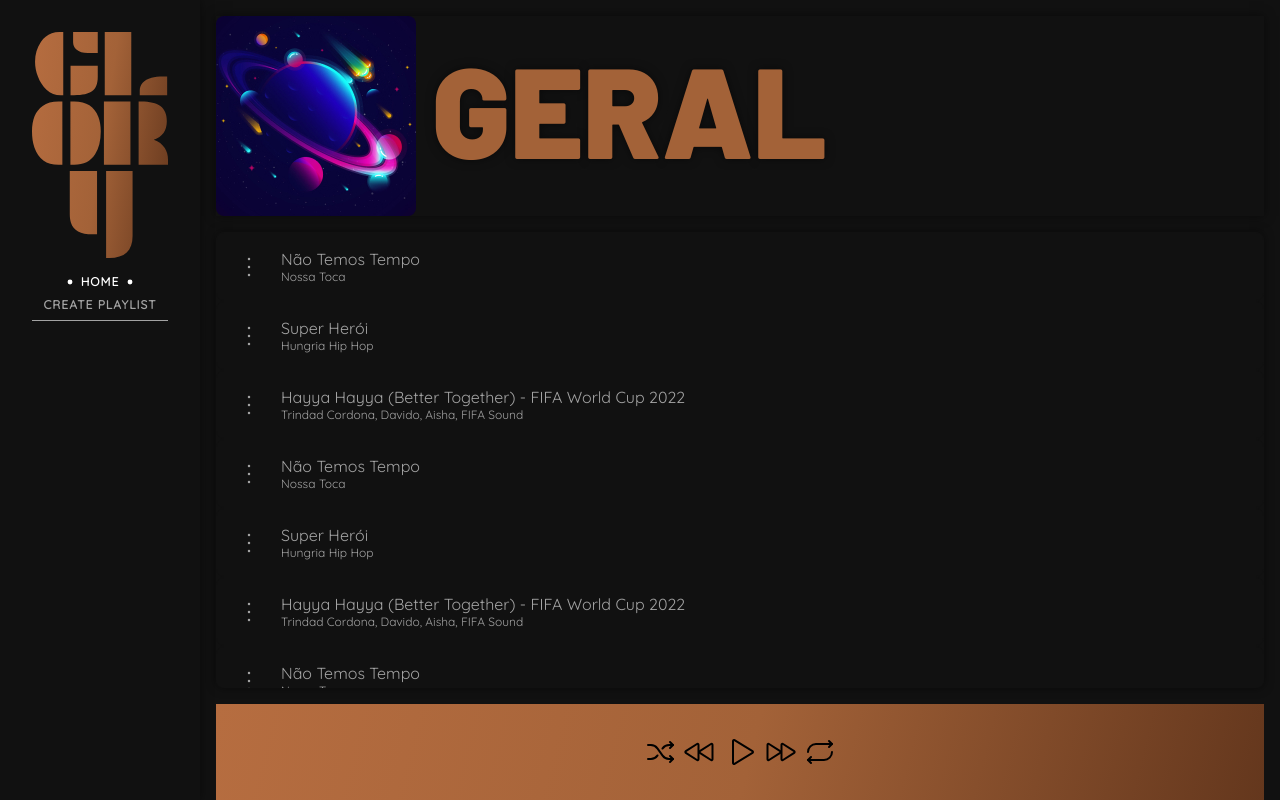
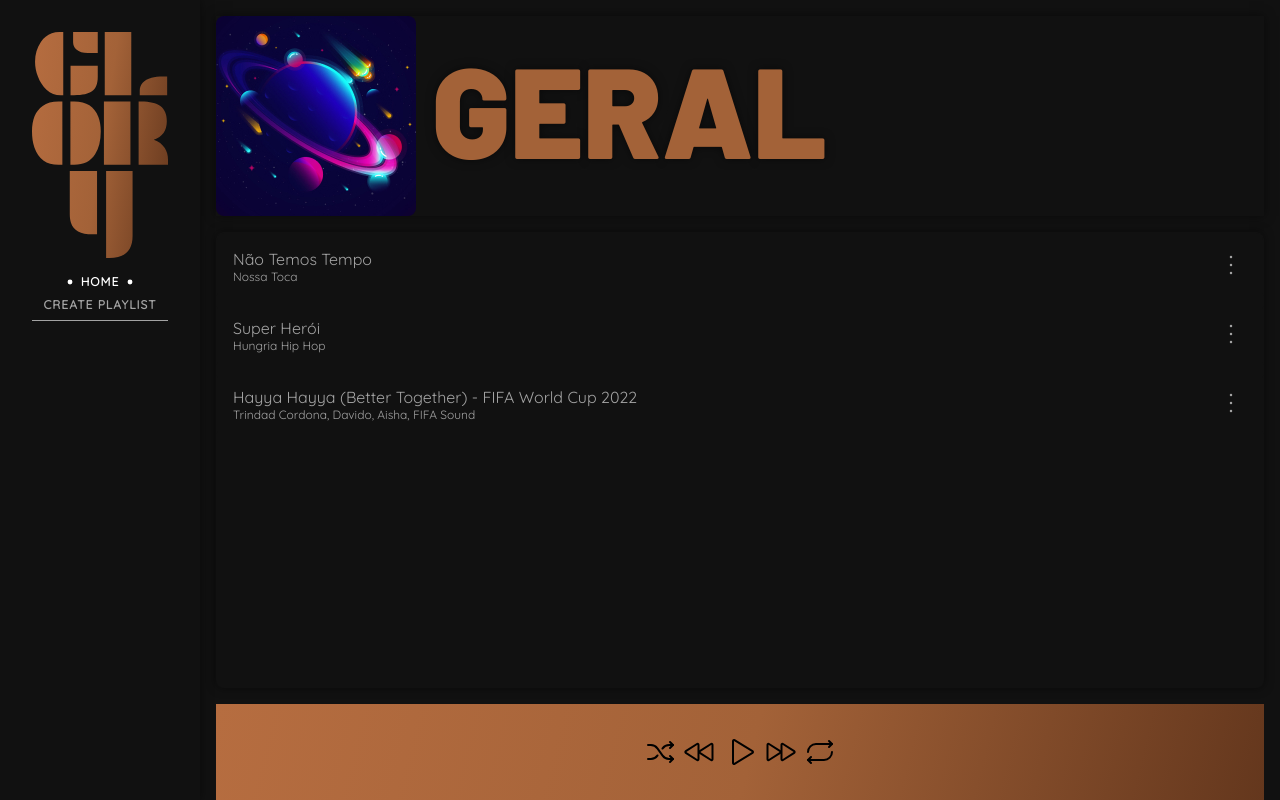
Before and after one commit to victormedeiros1/sound-glory, a React (Vite) app: page / in a window 1280 px wide. Built offline with nearby package versions, Linux system fonts and the light colour scheme.

Commit message:
feat: Dropdown song

```diff
--- a/package.json
+++ b/package.json
@@ -11,13 +11,15 @@
   "dependencies": {
     "@fontsource/barlow": "^4.5.9",
     "@fontsource/quicksand": "^4.5.11",
+    "@radix-ui/colors": "^0.1.8",
+    "@radix-ui/react-dropdown-menu": "^2.0.1",
+    "@radix-ui/react-popover": "^1.0.2",
     "@reduxjs/toolkit": "^1.9.0",
     "@types/react-redux": "^7.1.24",
     "phosphor-react": "^1.4.1",
     "react": "^18.2.0",
     "react-dom": "^18.2.0",
     "react-redux": "^8.0.5",
-    "reduxsauce": "^1.2.1",
     "styled-components": "^5.3.6",
     "uuid": "^9.0.0"
   },
--- a/src/assets/css/global.css
+++ b/src/assets/css/global.css
@@ -6,6 +6,8 @@
 
 button {
   cursor: pointer;
+  background: none;
+  border: none;
 }
 
 body {
--- /dev/null
+++ b/src/components/Dropdown/index.tsx
@@ -0,0 +1,52 @@
+import * as DropdownMenu from "@radix-ui/react-dropdown-menu";
+import { CaretRight, DotsThreeVertical } from "phosphor-react";
+import "./styles.css";
+import { Playlist } from "../../store/types/playlist";
+
+export interface Props {
+  playlists: Playlist[];
+}
+
+const Dropdown: React.FC<Props> = ({ playlists }) => {
+  return (
+    <DropdownMenu.Root>
+      <DropdownMenu.Trigger asChild>
+        <button className="IconButton" aria-label="Customise options">
+          <DotsThreeVertical size={32} color="#a3a3a3" weight="light" />
+        </button>
+      </DropdownMenu.Trigger>
+
+      <DropdownMenu.Portal>
+        <DropdownMenu.Content className="dropdown-menu-content" sideOffset={5}>
+          <DropdownMenu.Sub>
+            <DropdownMenu.SubTrigger className="dropdown-menu-sub-trigger">
+              Adicionar à playlist
+              <div className="right-slot">
+                <CaretRight size={14} />
+              </div>
+            </DropdownMenu.SubTrigger>
+            <DropdownMenu.Portal>
+              <DropdownMenu.SubContent
+                className="dropdown-menu-sub-content"
+                sideOffset={8}
+                alignOffset={-8}
+              >
+                {playlists.map(({ id, name }) => (
+                  <DropdownMenu.Item className="dropdown-menu-item" key={id}>
+                    {name}
+                  </DropdownMenu.Item>
+                ))}
+              </DropdownMenu.SubContent>
+            </DropdownMenu.Portal>
+          </DropdownMenu.Sub>
+
+          <DropdownMenu.Separator className="dropdown-menu-separator" />
+
+          <DropdownMenu.Arrow className="dropdown-menu-arrow" />
+        </DropdownMenu.Content>
+      </DropdownMenu.Portal>
+    </DropdownMenu.Root>
+  );
+};
+
+export default Dropdown;
--- /dev/null
+++ b/src/components/Dropdown/styles.css
@@ -0,0 +1,205 @@
+.dropdown-menu-content,
+.dropdown-menu-sub-content {
+  background-color: var(--dark-3);
+  box-shadow: var(--shadow);
+}
+
+.dropdown-menu-content,
+.dropdown-menu-item {
+  font-size: var(--fs-14);
+  font-weight: 500;
+  color: var(--lightGray);
+  padding: var(--p-8);
+}
+
+.dropdown-menu-arrow {
+  fill: var(--dark-3);
+}
+
+.dropdown-menu-sub-trigger {
+  display: flex;
+}
+
+.right-slot {
+  display: flex;
+  justify-content: center;
+  align-items: center;
+  margin-left: var(--m-8);
+}
+
+/*
+@import "@radix-ui/colors/blackA.css";
+@import "@radix-ui/colors/mauve.css";
+@import "@radix-ui/colors/violet.css";
+
+button {
+  all: unset;
+}
+
+.DropdownMenuContent,
+.DropdownMenuSubContent {
+  min-width: 220px;
+  background-color: white;
+  border-radius: 6px;
+  padding: 5px;
+  box-shadow: 0px 10px 38px -10px rgba(22, 23, 24, 0.35),
+    0px 10px 20px -15px rgba(22, 23, 24, 0.2);
+  animation-duration: 400ms;
+  animation-timing-function: cubic-bezier(0.16, 1, 0.3, 1);
+  will-change: transform, opacity;
+}
+.DropdownMenuContent[data-side="top"],
+.DropdownMenuSubContent[data-side="top"] {
+  animation-name: slideDownAndFade;
+}
+.DropdownMenuContent[data-side="right"],
+.DropdownMenuSubContent[data-side="right"] {
+  animation-name: slideLeftAndFade;
+}
+.DropdownMenuContent[data-side="bottom"],
+.DropdownMenuSubContent[data-side="bottom"] {
+  animation-name: slideUpAndFade;
+}
+.DropdownMenuContent[data-side="left"],
+.DropdownMenuSubContent[data-side="left"] {
+  animation-name: slideRightAndFade;
+}
+
+.DropdownMenuItem,
+.DropdownMenuCheckboxItem,
+.DropdownMenuRadioItem,
+.DropdownMenuSubTrigger {
+  font-size: 13px;
+  line-height: 1;
+  color: var(--violet11);
+  border-radius: 3px;
+  display: flex;
+  align-items: center;
+  height: 25px;
+  padding: 0 5px;
+  position: relative;
+  padding-left: 25px;
+  user-select: none;
+  outline: none;
+}
+.DropdownMenuSubTrigger[data-state="open"] {
+  background-color: var(--violet4);
+  color: var(--violet11);
+}
+.DropdownMenuItem[data-disabled],
+.DropdownMenuCheckboxItem[data-disabled],
+.DropdownMenuRadioItem[data-disabled],
+.DropdownMenuSubTrigger[data-disabled] {
+  color: var(--mauve8);
+  pointer-events: none;
+}
+.DropdownMenuItem[data-highlighted],
+.DropdownMenuCheckboxItem[data-highlighted],
+.DropdownMenuRadioItem[data-highlighted],
+.DropdownMenuSubTrigger[data-highlighted] {
+  background-color: var(--violet9);
+  color: var(--violet1);
+}
+
+.DropdownMenuLabel {
+  padding-left: 25px;
+  font-size: 12px;
+  line-height: 25px;
+  color: var(--mauve11);
+}
+
+.DropdownMenuSeparator {
+  height: 1px;
+  background-color: var(--violet6);
+  margin: 5px;
+}
+
+.DropdownMenuItemIndicator {
+  position: absolute;
+  left: 0;
+  width: 25px;
+  display: inline-flex;
+  align-items: center;
+  justify-content: center;
+}
+
+.DropdownMenuArrow {
+  fill: white;
+}
+
+.IconButton {
+  font-family: inherit;
+  border-radius: 100%;
+  height: 35px;
+  width: 35px;
+  display: inline-flex;
+  align-items: center;
+  justify-content: center;
+  color: var(--violet11);
+  background-color: white;
+  box-shadow: 0 2px 10px var(--blackA7);
+}
+.IconButton:hover {
+  background-color: var(--violet3);
+}
+.IconButton:focus {
+  box-shadow: 0 0 0 2px black;
+}
+
+.RightSlot {
+  margin-left: auto;
+  padding-left: 20px;
+  color: var(--mauve11);
+}
+[data-highlighted] > .RightSlot {
+  color: white;
+}
+[data-disabled] .RightSlot {
+  color: var(--mauve8);
+}
+
+@keyframes slideUpAndFade {
+  from {
+    opacity: 0;
+    transform: translateY(2px);
+  }
+  to {
+    opacity: 1;
+    transform: translateY(0);
+  }
+}
+
+@keyframes slideRightAndFade {
+  from {
+    opacity: 0;
+    transform: translateX(-2px);
+  }
+  to {
+    opacity: 1;
+    transform: translateX(0);
+  }
+}
+
+@keyframes slideDownAndFade {
+  from {
+    opacity: 0;
+    transform: translateY(-2px);
+  }
+  to {
+    opacity: 1;
+    transform: translateY(0);
+  }
+}
+
+@keyframes slideLeftAndFade {
+  from {
+    opacity: 0;
+    transform: translateX(2px);
+  }
+  to {
+    opacity: 1;
+    transform: translateX(0);
+  }
+}
+
+*/
--- a/src/components/Playlist/Song/index.tsx
+++ b/src/components/Playlist/Song/index.tsx
@@ -1,6 +1,8 @@
-import { DotsThreeVertical } from 'phosphor-react';
-import { useState } from 'react';
-import { Actions, Description, Left, Right, SongStyles, Title } from './styles';
+import React from "react";
+import { Description, Infos, SongStyles, Title } from "./styles";
+import { useSelector } from "react-redux";
+import { RootState } from "../../../store";
+import Dropdown from "../../Dropdown";
 
 interface Props {
   title: string;
@@ -10,27 +12,16 @@ interface Props {
 }
 
 const Song: React.FC<Props> = ({ title, description, path, playSong }) => {
-  const [isActionsOpen, setIsActionsOpen] = useState(false);
+  const playlists = useSelector((state: RootState) => state.playlists);
 
   return (
     <SongStyles>
-      <Left>
-        <DotsThreeVertical
-          onClick={() => setIsActionsOpen(!isActionsOpen)}
-          size={32}
-          color="#a3a3a3"
-          weight="light"
-        />
-        {isActionsOpen && (
-          <Actions>
-            <li>Copa do Mundo</li>
-          </Actions>
-        )}
-      </Left>
-      <Right onClick={() => playSong(path)}>
+      <Infos onClick={() => playSong(path)}>
         <Title>{title}</Title>
-        <Description>{description} </Description>
-      </Right>
+        <Description>{description}</Description>
+      </Infos>
+
+      <Dropdown playlists={playlists} />
     </SongStyles>
   );
 };
--- a/src/components/Playlist/Song/styles.ts
+++ b/src/components/Playlist/Song/styles.ts
@@ -1,4 +1,4 @@
-import styled from 'styled-components';
+import styled from "styled-components";
 
 export const SongStyles = styled.div`
   display: flex;
@@ -15,8 +15,44 @@ export const SongStyles = styled.div`
   padding: var(--p-16);
 
   &:hover {
-    border: 1px solid #222;
+    border: 1px solid var(--dark-3);
   }
+`;
+
+export const Actions = styled.div`
+  position: relative;
+  display: flex;
+  align-items: center;
+
+  border-radius: 0.25rem;
+  border: 1px solid transparent;
+
+  &:hover {
+    border: 1px solid var(--dark-3);
+  }
+`;
+
+export const DropDown = styled.div`
+  width: max-content;
+
+  display: flex;
+  flex-direction: column;
+
+  background-color: var(--dark-3);
+  color: var(--lightGray);
+  list-style: none;
+
+  position: absolute;
+  right: 2.25rem;
+
+  border-radius: 0.25rem;
+  box-shadow: var(--shadow);
+`;
+
+export const Infos = styled.div`
+  width: 100%;
+  display: flex;
+  flex-direction: column;
 `;
 
 export const Title = styled.span`
@@ -28,40 +64,13 @@ export const Description = styled.span`
   color: var(--lightGray);
 `;
 
-export const Left = styled.div`
-  position: relative;
-  display: flex;
-  align-items: center;
-`;
+export const SubMenuSection = styled.ul``;
+export const SubMenuItem = styled.li`
+  border-radius: 0.25rem;
+  font-size: var(--fs-12);
+  padding: 0.5rem;
 
-export const Right = styled.div`
-  display: flex;
-  flex-direction: column;
-`;
-
-export const Actions = styled.ul`
-  list-style: none;
-  width: max-content;
-  background-color: var(--dark-3);
-
-  color: var(--lightGray);
-
-  display: flex;
-  flex-direction: column;
-
-  position: absolute;
-  left: 2rem;
-
-  border-radius: 0.25rem;
-  box-shadow: var(--shadow);
-
-  li {
-    border-radius: 0.25rem;
-    font-size: var(--fs-12);
-    padding: 0.5rem;
-  }
-
-  li:hover {
+  &:hover {
     background-color: var(--dark-2);
   }
 `;
--- a/src/components/Playlist/index.tsx
+++ b/src/components/Playlist/index.tsx
@@ -1,9 +1,8 @@
-import { useState } from 'react';
-import Controls from '../Controls';
-import Header from './Header';
-import Song from './Song';
-import { PlaylistStyles, Songs } from './styles';
-import { ISong } from '../../helpers/types';
+import { useState } from "react";
+import Controls from "../Controls";
+import Header from "./Header";
+import Song from "./Song";
+import { PlaylistStyles, Songs } from "./styles";
 
 const Playlist: React.FC = () => {
   const [isPlaying, setIsPlaying] = useState(false);
@@ -13,60 +12,23 @@ const Playlist: React.FC = () => {
   const songs = [
     {
       id: 0,
-      title: 'Não Temos Tempo',
-      description: 'Nossa Toca',
-      path: '/src/assets/audios/Nossa Toca - Não Temos Tempo.mp3',
+      title: "Não Temos Tempo",
+      description: "Nossa Toca",
+      path: "/src/assets/audios/Nossa Toca - Não Temos Tempo.mp3",
     },
     {
       id: 1,
-      title: 'Super Herói',
-      description: 'Hungria Hip Hop',
-      path: '/src/assets/audios/Hungria Hip Hop - Super Herói.mp3',
+      title: "Super Herói",
+      description: "Hungria Hip Hop",
+      path: "/src/assets/audios/Hungria Hip Hop - Super Herói.mp3",
     },
     {
       id: 2,
-      title: 'Hayya Hayya (Better Together) - FIFA World Cup 2022',
-      description: 'Trindad Cordona, Davido, Aisha, FIFA Sound',
-      path: '/src/assets/audios/Hayya Hayya (Better Together) - FIFA World Cup 2022.mp3',
-    },
-    {
-      id: 3,
-      title: 'Não Temos Tempo',
-      description: 'Nossa Toca',
-      path: '/src/assets/audios/Nossa Toca - Não Temos Tempo.mp3',
-    },
-    {
-      id: 4,
-      title: 'Super Herói',
-      description: 'Hungria Hip Hop',
-      path: '/src/assets/audios/Hungria Hip Hop - Super Herói.mp3',
-    },
-    {
-      id: 5,
-      title: 'Hayya Hayya (Better Together) - FIFA World Cup 2022',
-      description: 'Trindad Cordona, Davido, Aisha, FIFA Sound',
-      path: '/src/assets/audios/Hayya Hayya (Better Together) - FIFA World Cup 2022.mp3',
-    },
-    {
-      id: 6,
-      title: 'Não Temos Tempo',
-      description: 'Nossa Toca',
-      path: '/src/assets/audios/Nossa Toca - Não Temos Tempo.mp3',
-    },
-    {
-      id: 7,
-      title: 'Super Herói',
-      description: 'Hungria Hip Hop',
-      path: '/src/assets/audios/Hungria Hip Hop - Super Herói.mp3',
-    },
-    {
-      id: 8,
-      title: 'Hayya Hayya (Better Together) - FIFA World Cup 2022',
-      description: 'Trindad Cordona, Davido, Aisha, FIFA Sound',
-      path: '/src/assets/audios/Hayya Hayya (Better Together) - FIFA World Cup 2022.mp3',
+      title: "Hayya Hayya (Better Together) - FIFA World Cup 2022",
+      description: "Trindad Cordona, Davido, Aisha, FIFA Sound",
+      path: "/src/assets/audios/Hayya Hayya (Better Together) - FIFA World Cup 2022.mp3",
     },
   ];
-
   const playSong = (path: string) => {
     if (!songThatWasPlaying) {
       const audio = new Audio(path);
```
Also changed, not shown: src/assets/css/typography.css (+6 -5 lines), src/components/Modal/index.tsx (+5 -4 lines), src/main.tsx (+11 -11 lines), src/store/ducks/playlist.ts (+4 -14 lines), src/store/types/playlist.ts (+13 -1 lines), 1 other file (tests, documents, lock files or other folders).
